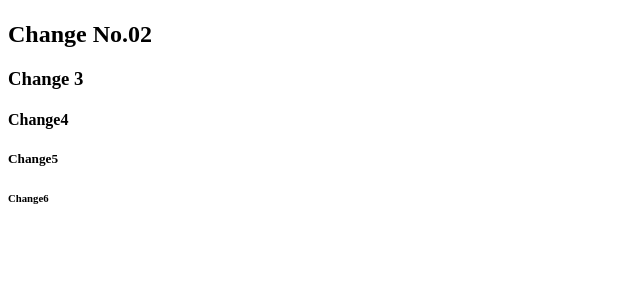
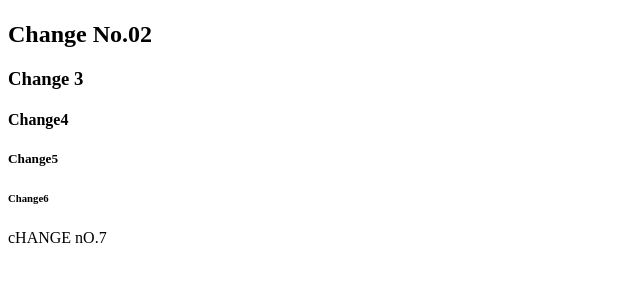
Before and after one commit to ssadafahmed/index.html1, a plain HTML site: page index.html in a window 1280 px wide. Shown: the part 59-340 px from the top of the page, without its empty margins (0-640 px from the left). Drawn offline with Linux system fonts and the light colour scheme.

Commit message:
Change 7

```diff
--- a/index.html
+++ b/index.html
@@ -12,5 +12,6 @@
     <h4> Change4 </h4>
     <h5>Change5</h5>
     <h6> Change6</h6>
+    <h7>cHANGE nO.7</h7>
 </body>
 </html>
```
